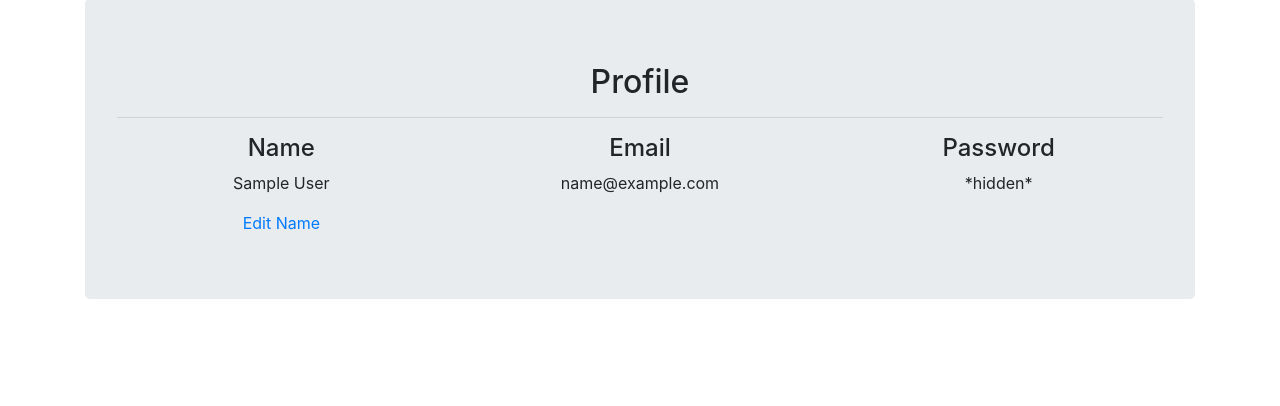
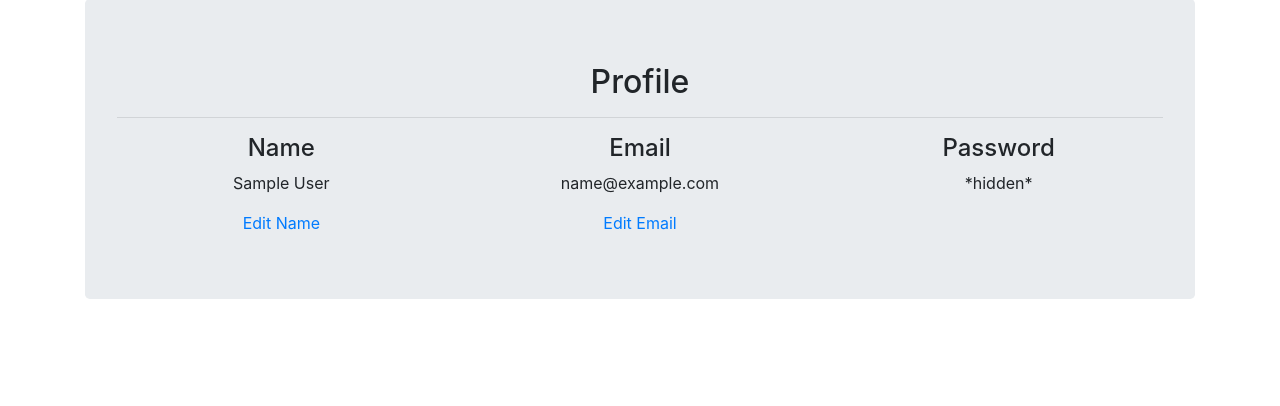
Before and after one commit to 1HectorAC/ShowTracker, a Flask app: page /profile/ in a window 1280 px wide. Shown: the part 175-581 px from the top of the page. Run offline with Flask 2, Linux system fonts and the light colour scheme; the visitor is signed in with stand-in values (Sample User, id 1); some libraries are stand-ins or nearby versions.

Commit message:
Added form to edit user email in profile.html.

```diff
--- a/templates/profile.html
+++ b/templates/profile.html
@@ -23,13 +23,21 @@
                         <input type="text" name="name" class="field form-control centerShortField" maxlength="32" placeholder="Enter New Name Here" value="{{session['user']['name']}}" >
                         <p class="error error--hidden"></p>
                         <input type="submit" value="Enter" class="btn btn-primary" style="margin-top: 5px; margin-bottom: 5px;">
-
                     </form>
                 </div>
             </div>
             <div class="col-md-4">
                 <h4>Email</h4>
                 <p>{{session['user']['email']}}</p>
+                <a data-toggle="collapse"  href="#email" >Edit Email</a>
+                <div id="email" class="panel-collapse collapse whitePanel">
+                    <form name="editEmail">
+                        <label for="email">Enter New Email</label>
+                        <input type="text" name="email" class="field form-control centerShortField" maxlength="32" placeholder="Enter New Email Here" value="{{session['user']['email']}}" >
+                        <p class="error error--hidden"></p>
+                        <input type="submit" value="Enter" class="btn btn-primary" style="margin-top: 5px; margin-bottom: 5px;">
+                    </form>
+                </div>
             </div>
             <div class="col-md-4">
                 <h4>Password</h4>
```
